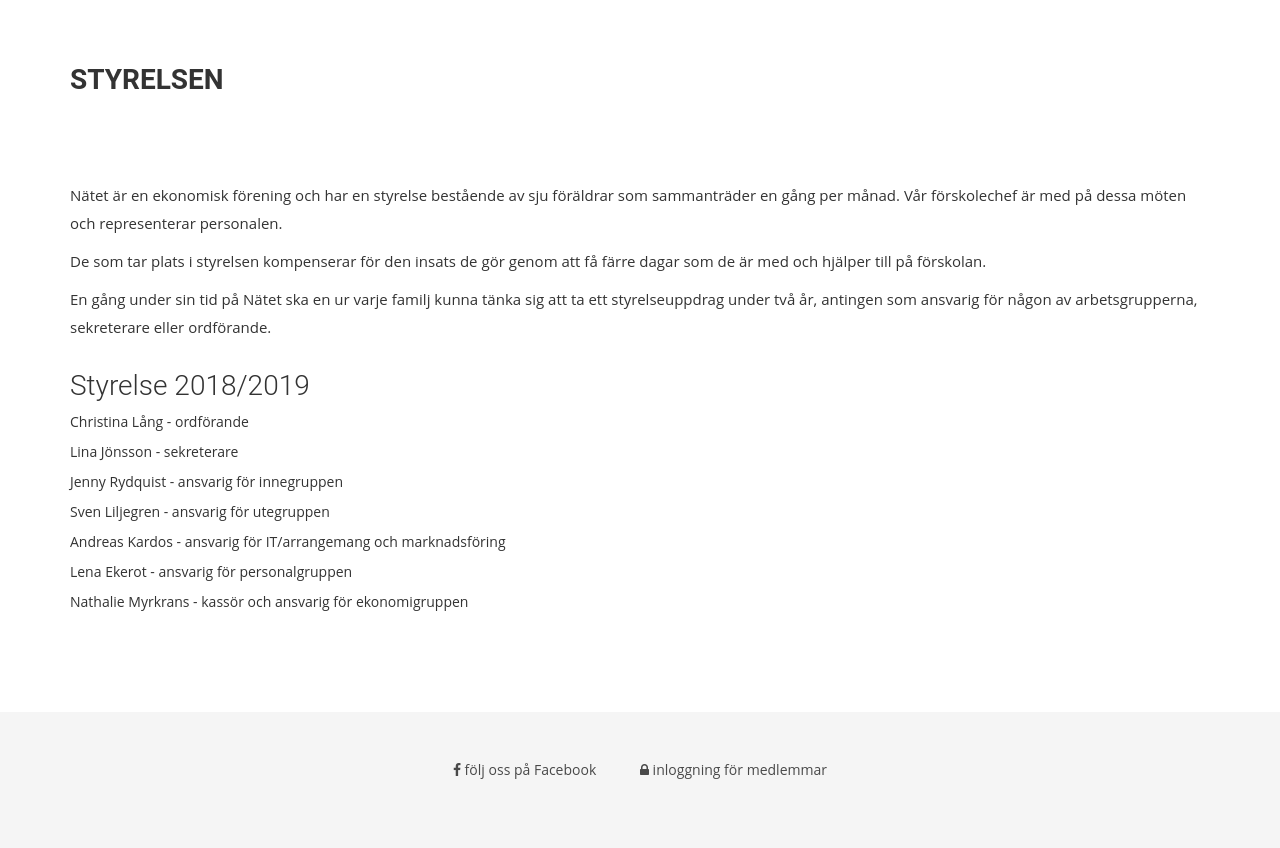
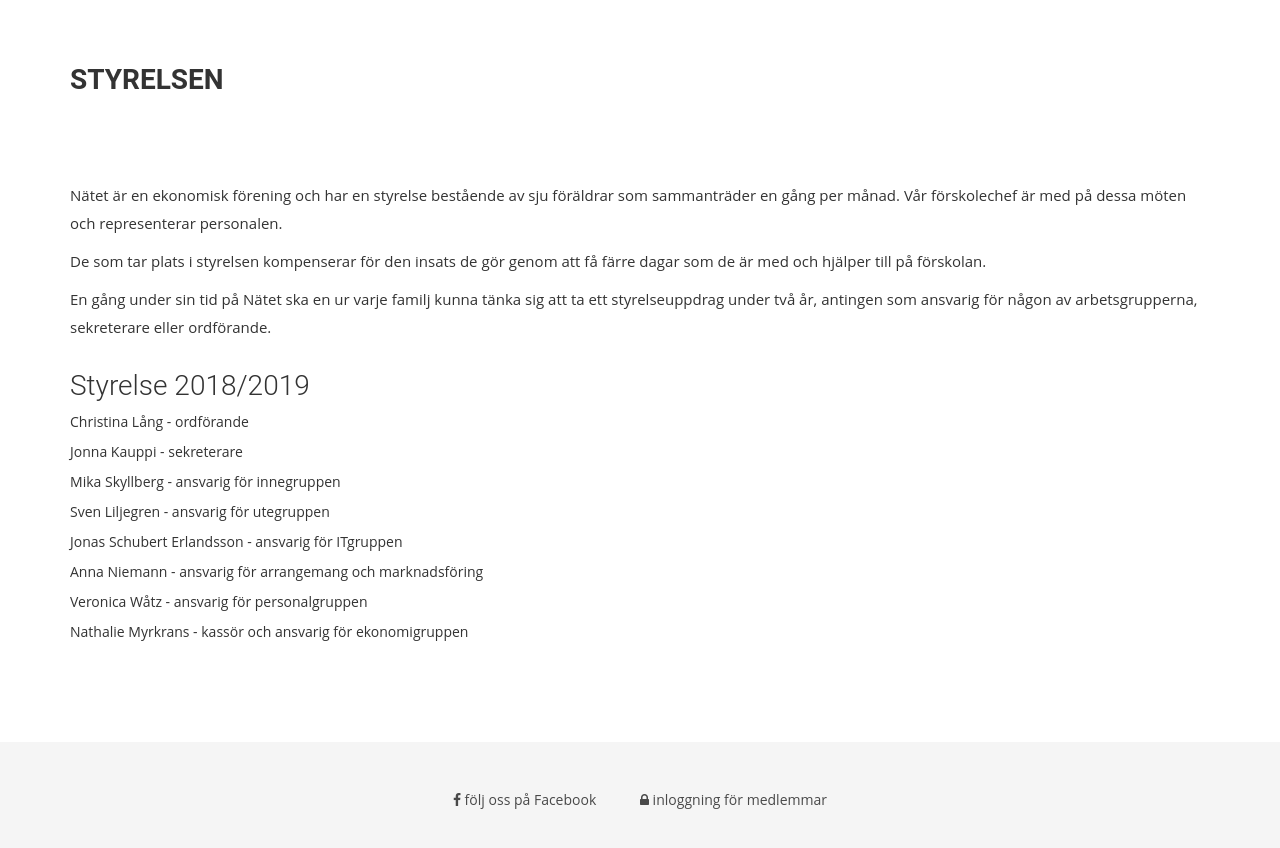
Before and after one commit to forskolan-natet/site, a Jekyll site: the page built from forening.html, in a window 1280 px wide and 900 px high, scrolled down 1741 px. Shown: the top 848 px of the window. Built offline with Jekyll 4.4.1, drawn with Linux system fonts in a browser that asks for light colours; nearby versions of some CDN libraries; some web fonts are replaced.

Commit message:
Updates board

```diff
--- a/forening.html
+++ b/forening.html
@@ -92,11 +92,12 @@ order: 4
           <h3>Styrelse 2018/2019</h3>
           <ul>
             <li>Christina Lång - ordförande </li>
-            <li>Lina Jönsson - sekreterare</li>
-            <li>Jenny Rydquist - ansvarig för innegruppen</li>
+            <li>Jonna Kauppi - sekreterare</li>
+            <li>Mika Skyllberg - ansvarig för innegruppen</li>
             <li>Sven Liljegren - ansvarig för utegruppen</li>
-            <li>Andreas Kardos - ansvarig för IT/arrangemang och marknadsföring</li>
-            <li>Lena Ekerot - ansvarig för personalgruppen</li>
+            <li>Jonas Schubert Erlandsson - ansvarig för ITgruppen</li>
+            <li>Anna Niemann - ansvarig för arrangemang och marknadsföring</li>
+            <li>Veronica Wåtz - ansvarig för personalgruppen</li>
             <li>Nathalie Myrkrans - kassör och ansvarig för ekonomigruppen</li>
           </ul>
         </div>
```
